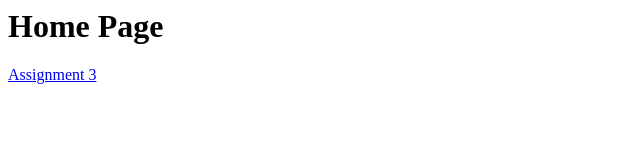
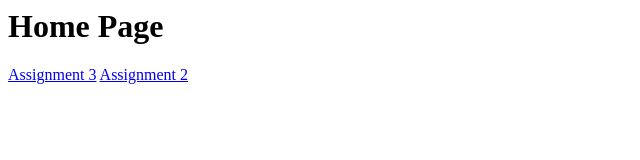
Before and after one commit to kashif-marofi/SMIT_Work_B15, a plain HTML site: page index.html in a window 1280 px wide. Shown: the whole page, without its empty margins (0-640 px from the left). Drawn offline with Linux system fonts and the light colour scheme.

Commit message:
Update index.html

```diff
--- a/index.html
+++ b/index.html
@@ -2,5 +2,6 @@
   <h1>Home Page</h1>
 
   <a href="Assignment_03/index.html">Assignment 3</a>
+  <a href="Assignment_02/index.html">Assignment 2</a>
 
 </body>
```
